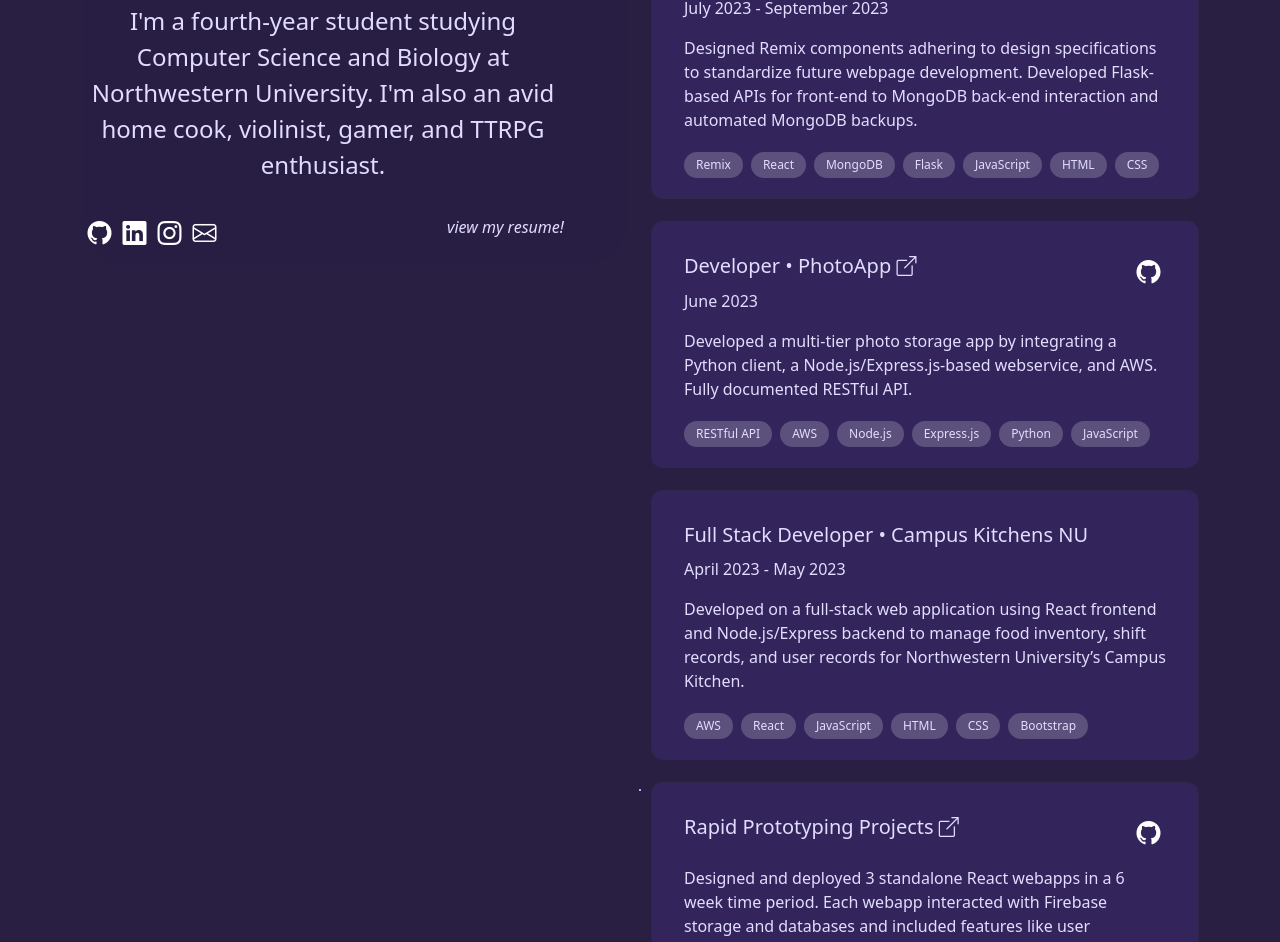
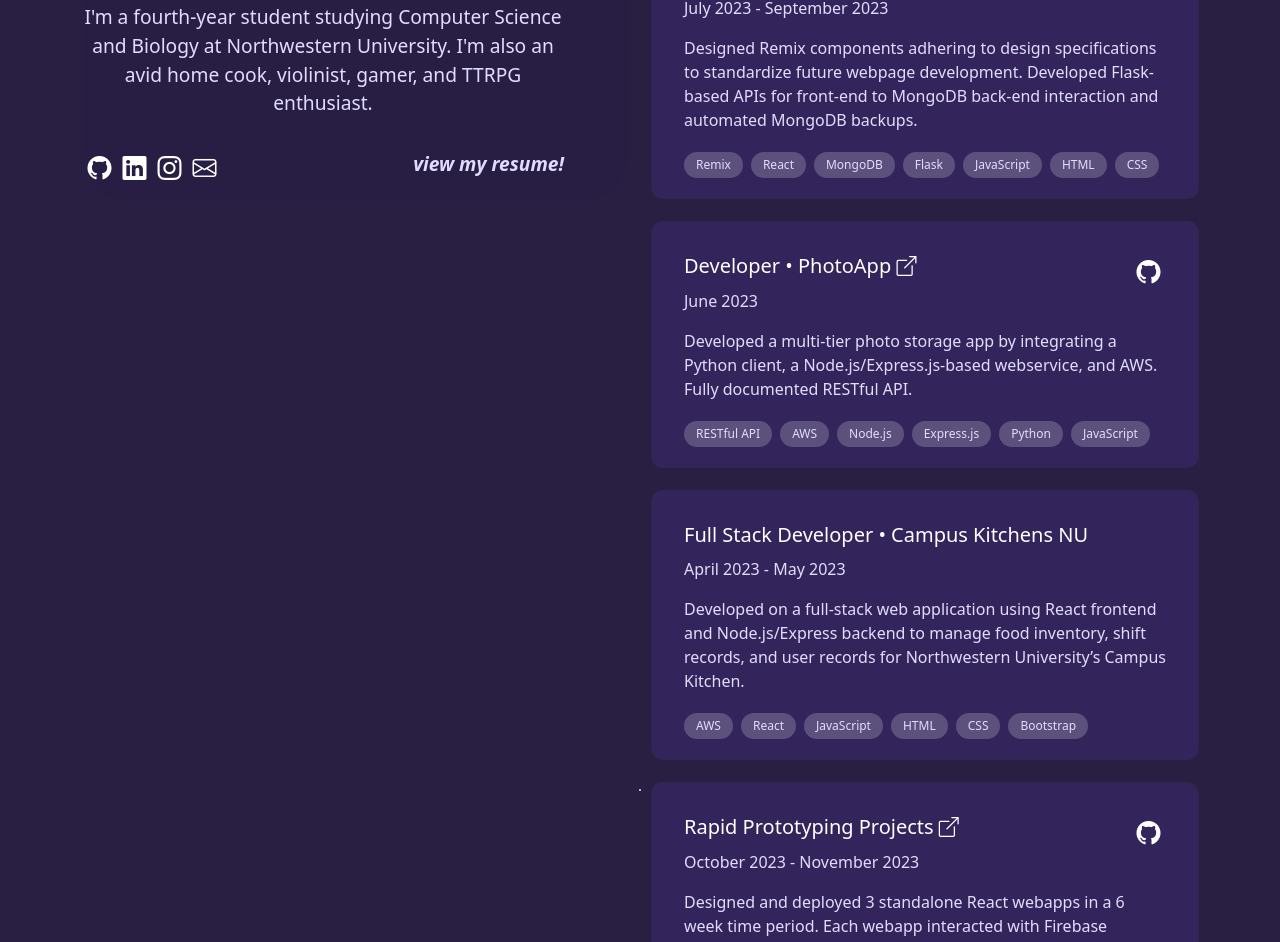
Before and after one commit to theogguu/stevensite, a React (Vite) app: page / in a window 1280 px wide. Shown: the part 410-1352 px from the top of the page. Built offline with nearby package versions, Linux system fonts and the light colour scheme.

Commit message:
content changes and some styling changes

```diff
--- a/src/components/Card/Card.css
+++ b/src/components/Card/Card.css
@@ -12,15 +12,11 @@
 
 .project-card h1, h2, h3, h4, h5 {
     margin-bottom: 10px;
-    color: var(--text-normal);
+    /* color: var(--text-normal); */
 }
 
 .project-card a:hover {
     color: var(--text-highlighted);
-}
-
-.project-card p {
-    color: var(--text-normal);
 }
 
 .project-card:hover {
@@ -33,11 +29,13 @@
 .project-card-heading{
     display: flex;
     justify-content: space-between;
+    color: var(--text-emphasis) !important;
 }
 
 .project-card-subheading{
     margin: 0;
     padding: 0;
+
 }
 
 .project-card-icon {
--- a/src/components/HomePage/HomePage.css
+++ b/src/components/HomePage/HomePage.css
@@ -49,7 +49,7 @@
 
 a {
     text-decoration: none;
-    color: var(--text-normal);
+    color: var(--text-emphasis);
     font-weight: 500;
 }
 
@@ -91,7 +91,7 @@
 
 .body {
     color: var(--text-normal);
-    font-size: 1.5rem;
+    font-size: 1.2rem;
     font-weight: 400;
     margin-bottom: 2rem;
 }
@@ -117,6 +117,16 @@
     margin-left: auto;
 }
 
+.resume a {
+    font-size: 1.2rem;
+    color: var(--text-normal);
+    font-weight: 600;
+}
+
+.resume a:hover {
+    color: var(--text-highlighted);
+}
+
 .resume:hover {
     color: var(--text-highlighted);
 }
--- a/src/components/HomePage/HomePage.jsx
+++ b/src/components/HomePage/HomePage.jsx
@@ -60,7 +60,7 @@
                   />
           </div>
           <div className="resume">
-            <a href="/steven_gu_resume_fa23.pdf" target="_blank"><i>view my resume!</i></a>
+            <a href="/steven_gu_resume_fa23.pdf" target="_blank"><i><b>view my resume!</b></i></a>
           </div>
         </div>
         <CardList cards={cardContents} openModalAndSetContent={openModalAndSetContent} />
--- a/src/components/HomePage/cardContents.jsx
+++ b/src/components/HomePage/cardContents.jsx
@@ -50,7 +50,22 @@
     modalContent: {
       title: "SWE Intern at New Muses Project",
       body: [
-        "Over the summer, I worked as a Software Engineer Intern at New Muses Project, a non-profit organization that aims to provide a platform for artists to share their work. I worked on a team of 3 developers to build a new website for the organization.",
+        "Over the summer, I worked as a Software Engineer Intern at New Muses Project, a non-profit organization that aims to provide a platform to find underrepresented classical composers and for artists to share their work. I worked with my mentor to work on a website overhaul for the organization.",
+        <br></br>,
+        <br></br>,
+        "I was first involved in creating new API endpoints for the MongoDB database developing Python scripts for database backup. One notable project involved crafting a crontab-scheduled script that retrieved the latest database document from the production server, transferred it to the test server (while managing document deletion on the test server), and concluded by sending an email containing the console logs.",
+        <br></br>,
+        <br></br>,
+        "As the internship progressed, my role shifted towards front-end development. I actively contributed to the construction of a Remix component library, aiding in the transition from their existing vanilla-JS-based webpages to Remix-based ones. I learned a lot about HTML/CSS, coding in React-like frameworks, and component refactoring, as well as the importance of accessible design.",
+        <br></br>,
+        <br></br>,
+        "Here was a sample page I built with Remix:",
+        <br></br>,
+        <br></br>,
+        <img
+          src={"/nmp-1.png"}
+          alt={"New Muses Project"}
+          style={{ maxWidth: "100%", height: "auto" }} />
       ],
     },
   },
@@ -110,31 +125,29 @@
         <a href="https://sites.northwestern.edu/campuskitchen/" target="_blank">
           Campus Kitchens NU
         </a>,
-        " is a student-led organization that aims to reduce food waste and food insecurity in the Evanston community by redistributing dining hall food that would otherwise be thrown away. A team of 4 developers and I built a full-stack web application to manage food inventory, shift records, and user records. We built the front-end with React and the back-end with Node.js/Express.js. We used AWS to host our webapp and database.",
+        " is a student-led organization with a mission to reduce food waste and food insecurity within the Evanston community. Our team of four other developers and I collaborated on the creation of an internal-facing full-stack web application. This application was designed to aid volunteers in managing food inventory, shift records, and user information, thereby facilitating the redistribution of dining hall food that would otherwise go to waste.",
         <br></br>,
         <br></br>,
-        "",
+        "In the development process, we utilized React and HTML/CSS for the front-end, while the back-end was crafted using Node.js/Express.js. To ensure seamless hosting and database management, we leveraged AWS RDS and Elastic Beanstalk.",
         <br></br>,
         <br></br>,
-        "Here's a rough diagram of our architecture:",
+        "As part of my role, I spearheaded research and design sprints aimed at gathering valuable client feedback on our prototypes. This experience emphasized the significance of regular and open communication with our client. To bring our ideas to life and receive constructive input, we employed Figma as our tool of choice for drafting and refining prototypes. This collaborative approach proved instrumental in creating a web application that effectively addresses food waste and insecurity concerns in the Evanston community.",
+        <br></br>,
+        <br></br>,
+        "Here was a sample page we built:",
         <br></br>,
         <br></br>,
         <img
-          src={"/photoapp-1.png"}
+          src={"/ckdb-1.png"}
           alt={"photoapp"}
           style={{ maxWidth: "100%", height: "auto" }}
-        />,
-        <br></br>,
-        <br></br>,
-        "For more details (like web service API endpoints), ",
-        <a href="https://github.com/theogguu/aws-photoapp" target="_blank">
-          check out the GitHub repo!
-        </a>,
+        />
       ],
     },
   },
   {
     title: "Rapid Prototyping Projects",
+    time: "October 2023 - November 2023",
     body: "Designed and deployed 3 standalone React webapps in a 6 week time period. Each webapp interacted with Firebase storage and databases and included features like user authorization, unit testing, and CI/CD.",
     href: "https://github.com/theogguu/stevensite-2",
     icon: (
@@ -153,6 +166,30 @@
       "CSS",
       "Bootstrap",
     ],
+    modalContent: {
+      title: "Rapid Prototyping Projects",
+      body: [
+        "Rapid Prototyping is a class at Northwestern University teaches students how to quickly build and deploy webapps. In this class, I built 3 standalone React webapps in a 6 week time period. Each webapp interacted with Firebase storage and databases and included features like user authorization, unit testing, and CI/CD",
+        <br></br>,
+        <br></br>,
+        "In the development process, we utilized React and HTML/CSS for the front-end, while the back-end was crafted using Node.js/Express.js. To ensure seamless hosting and database management, we leveraged AWS RDS and Elastic Beanstalk.",
+        <br></br>,
+        <br></br>,
+        "As part of my role, I spearheaded research and design sprints aimed at gathering valuable client feedback on our prototypes. This experience emphasized the significance of regular and open communication with our client. To bring our ideas to life and receive constructive input, we employed Figma as our tool of choice for drafting and refining prototypes. This collaborative approach proved instrumental in creating a web application that effectively addresses food waste and insecurity concerns in the Evanston community.",
+        <br></br>,
+        <br></br>,
+        "Here was a sample page we built:",
+        <br></br>,
+        <br></br>,
+        <img
+          src={"/ckdb-1.png"}
+          alt={"photoapp"}
+          style={{ maxWidth: "100%", height: "auto" }}
+        />
+      ],
+    }
+
+
   },
   {
     title: "Portfolio Website",
```
Also changed, not shown: public/nmp-1.png (added).
